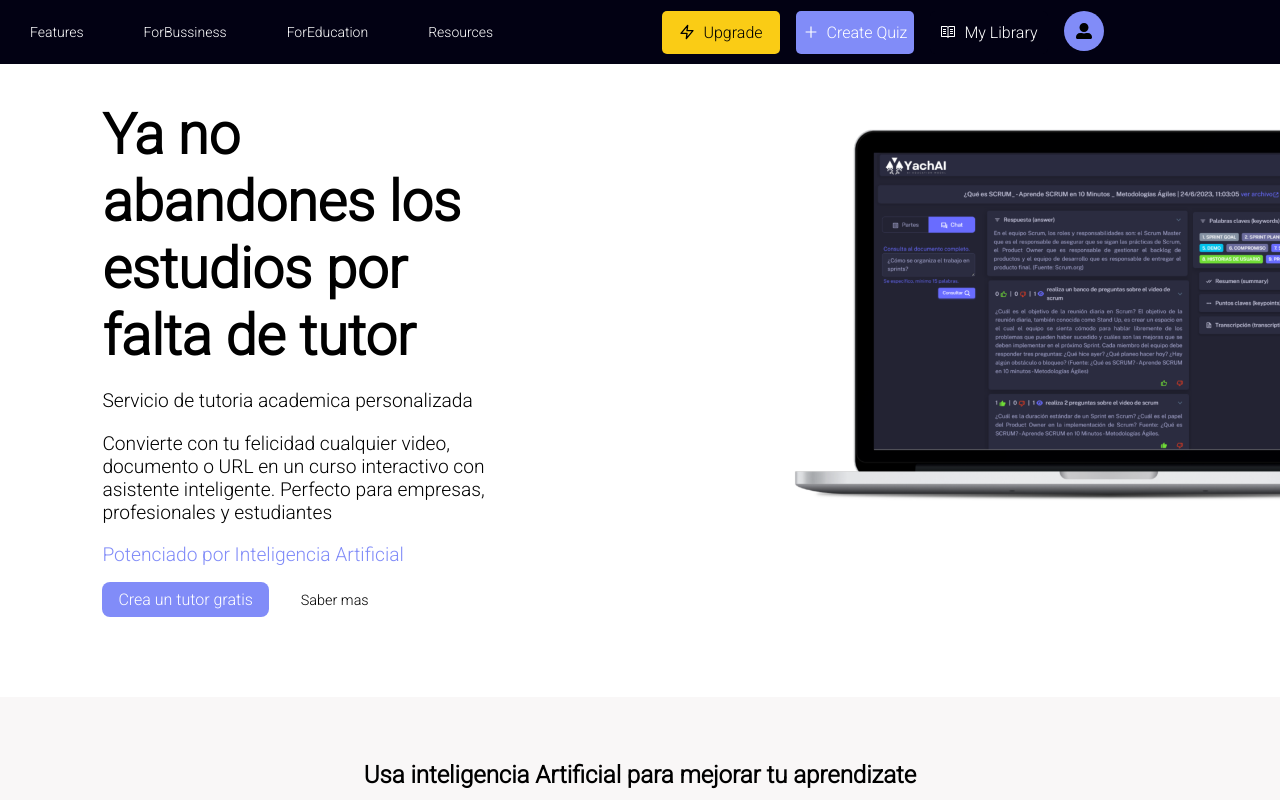
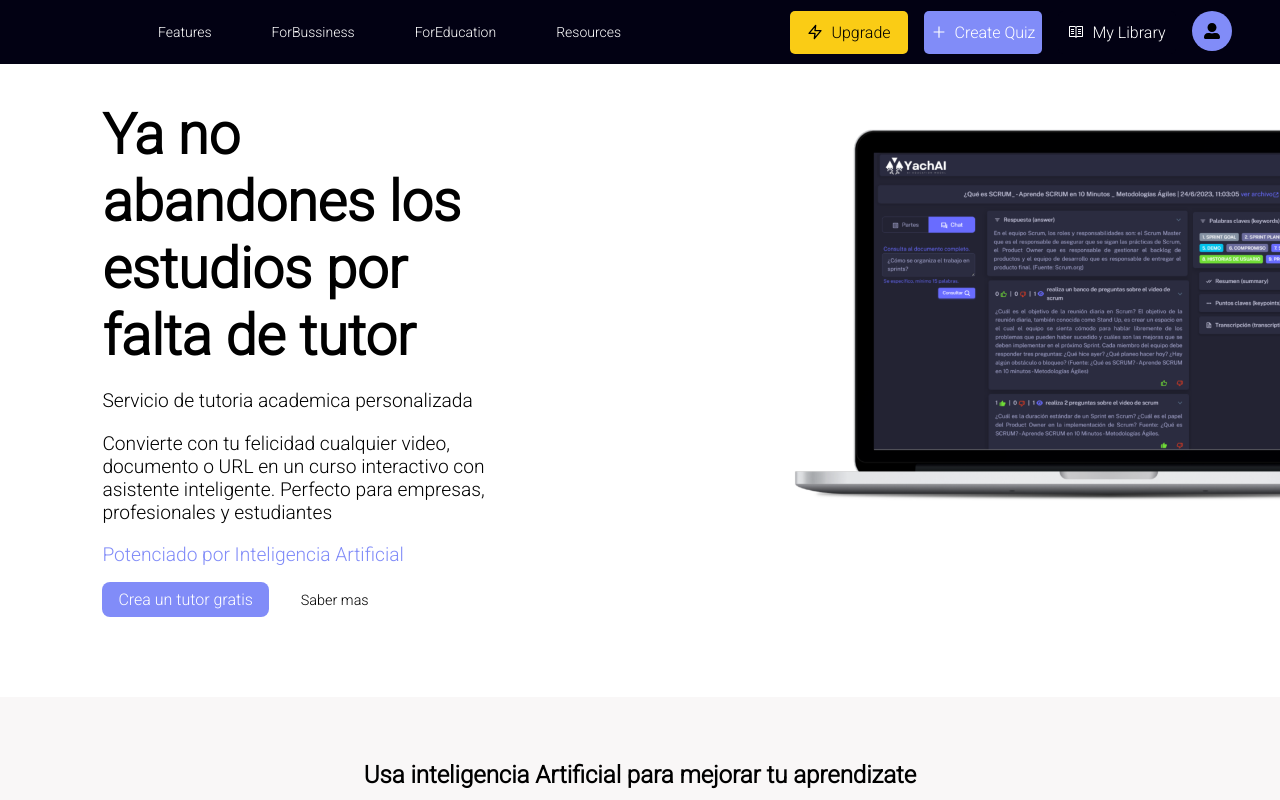
Before and after one commit to pdroariasvilela/Proveedy-Challenge-Frontend-PedroAriasVilela, a React (Vite) app: page / in a window 1280 px wide. Shown: the top 800 px of the page. Built offline with nearby package versions, Linux system fonts and the light colour scheme.

Commit message:
chore: update navbar

```diff
--- a/src/components/navbar.jsx
+++ b/src/components/navbar.jsx
@@ -7,6 +7,9 @@ import { FaUserAlt } from "react-icons/fa";
 const Container = styled.div`
   width: 100%;
   background: #020113;
+  display: flex;
+  justify-content: right;
+
 `;
 
 const Nav = styled.div`
@@ -18,6 +21,7 @@ const Nav = styled.div`
   flex-shrink: 0;
   align-items: center;
   flex-wrap: wrap;
+
 
   @media (max-width: 1125px) {
     justify-content: flex-end;
@@ -87,6 +91,7 @@ const User = styled.div`
 `;
 
 const MenuIcon = styled.div`
+margin-right: 3rem;
   display: none;
   font-size: 1.5rem;
   cursor: pointer;
```
